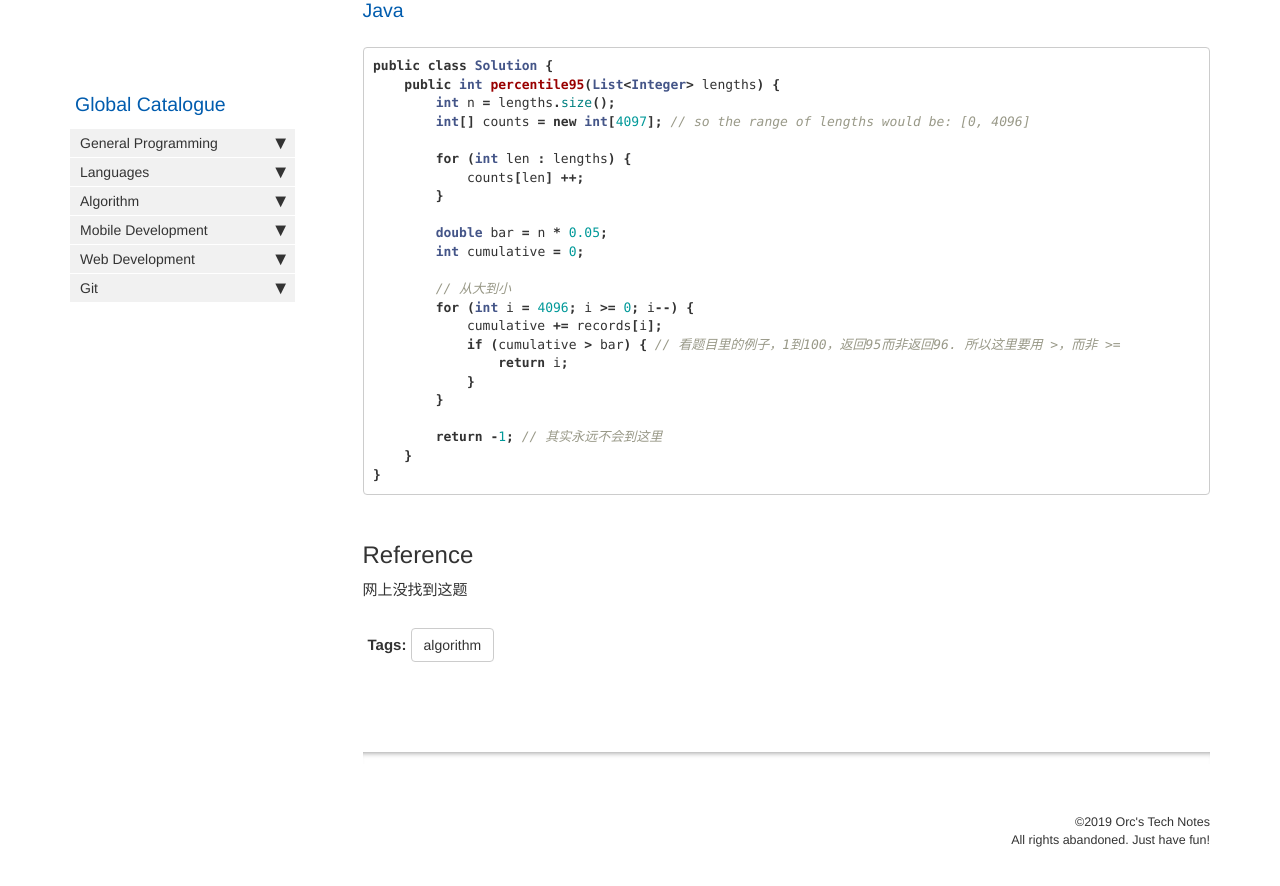
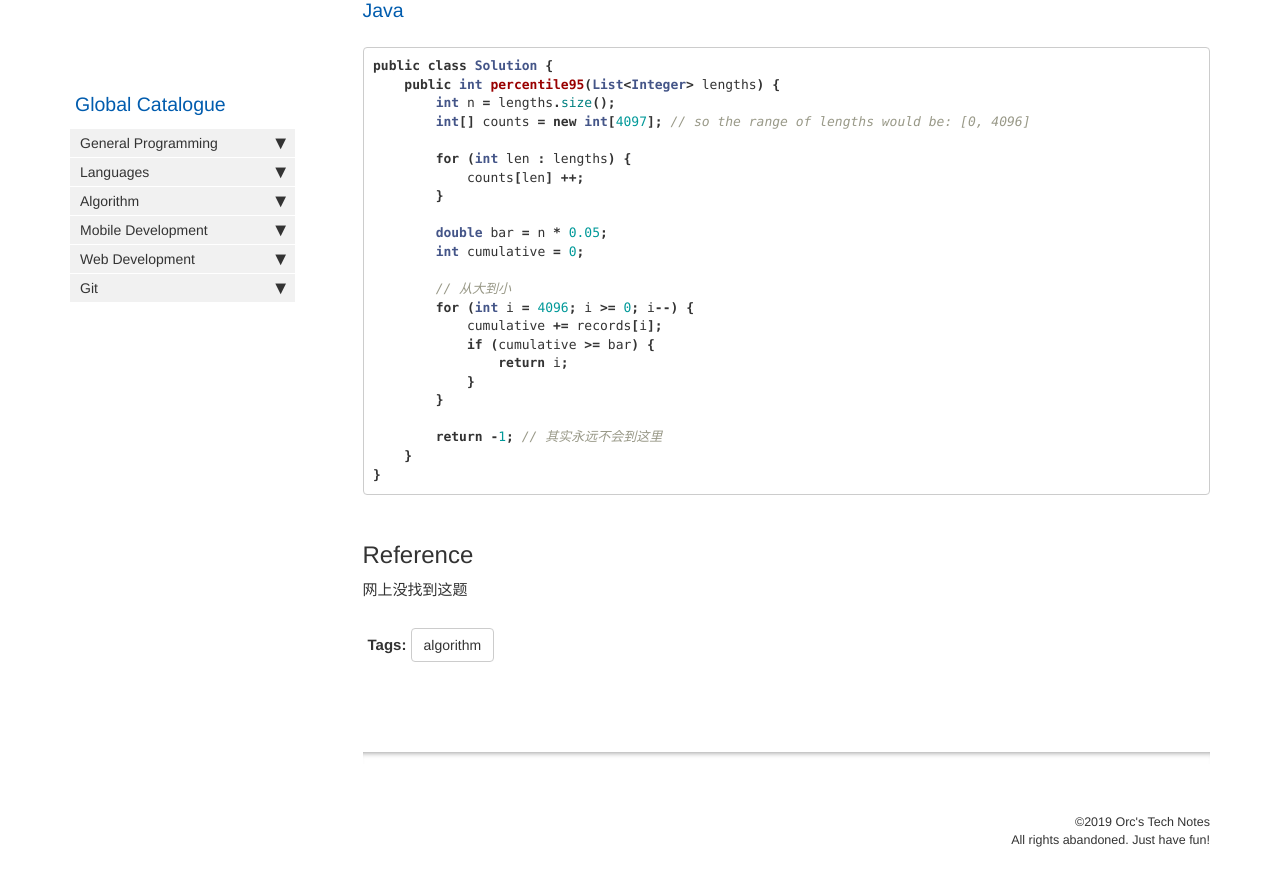
Before and after one commit to HungryOrc/hungryorc.github.io, a Jekyll site: the page built from pages/algorithm/algorithm_95_percentile.md, in a window 1280 px wide and 900 px high, scrolled down 698 px. Shown: the top 886 px of the window. Built offline with Jekyll 4.4.1, drawn with Linux system fonts in a browser that asks for light colours; nearby versions of some CDN libraries; comment, search, counter and statistics services are not loaded.

Commit message:
Update algorithm_95_percentile.md

```diff
--- a/pages/algorithm/algorithm_95_percentile.md
+++ b/pages/algorithm/algorithm_95_percentile.md
@@ -44,7 +44,7 @@ public class Solution {
         // 从大到小
         for (int i = 4096; i >= 0; i--) {
             cumulative += records[i];
-            if (cumulative > bar) { // 看题目里的例子，1到100，返回95而非返回96. 所以这里要用 >，而非 >=
+            if (cumulative >= bar) {
                 return i;
             }
         }
```
